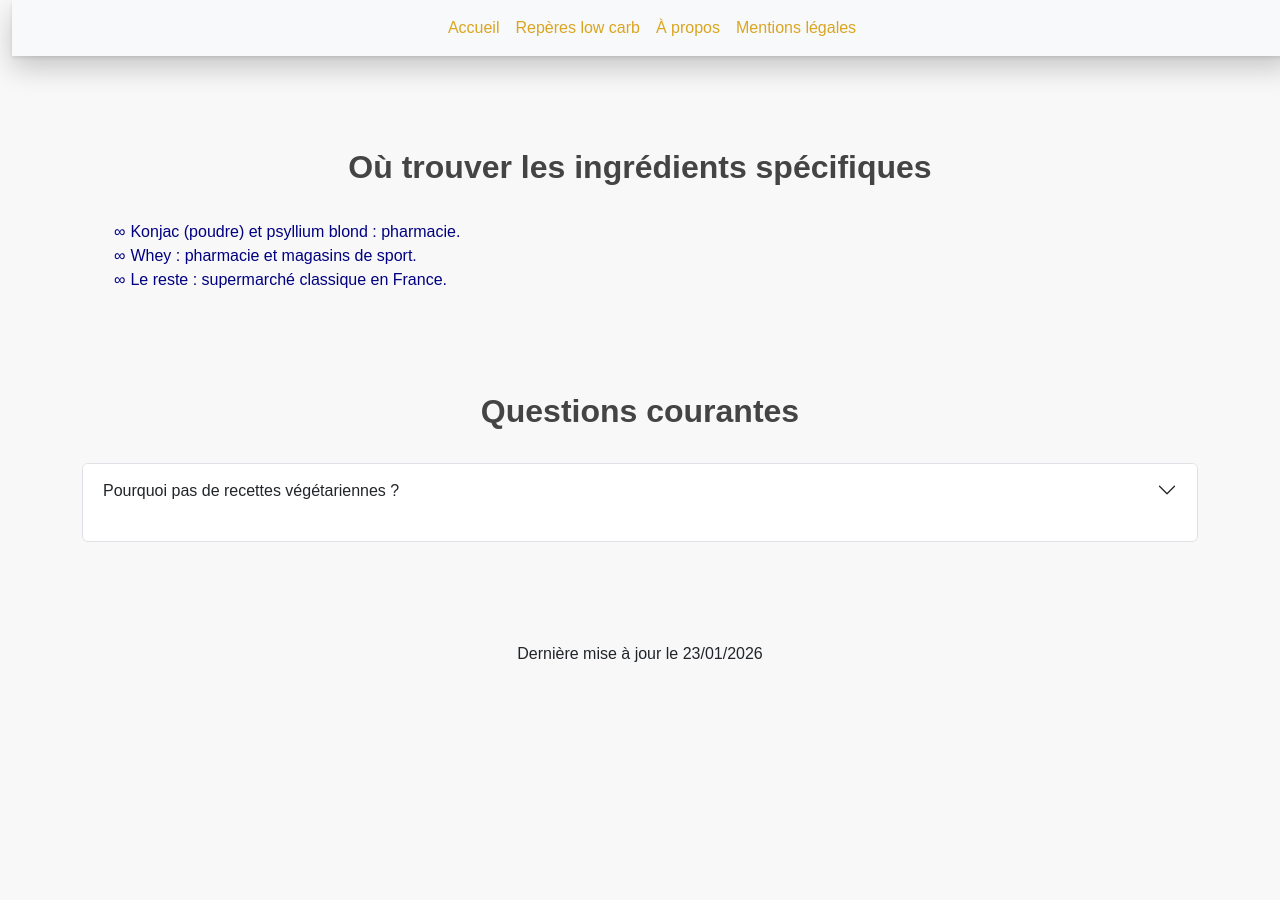
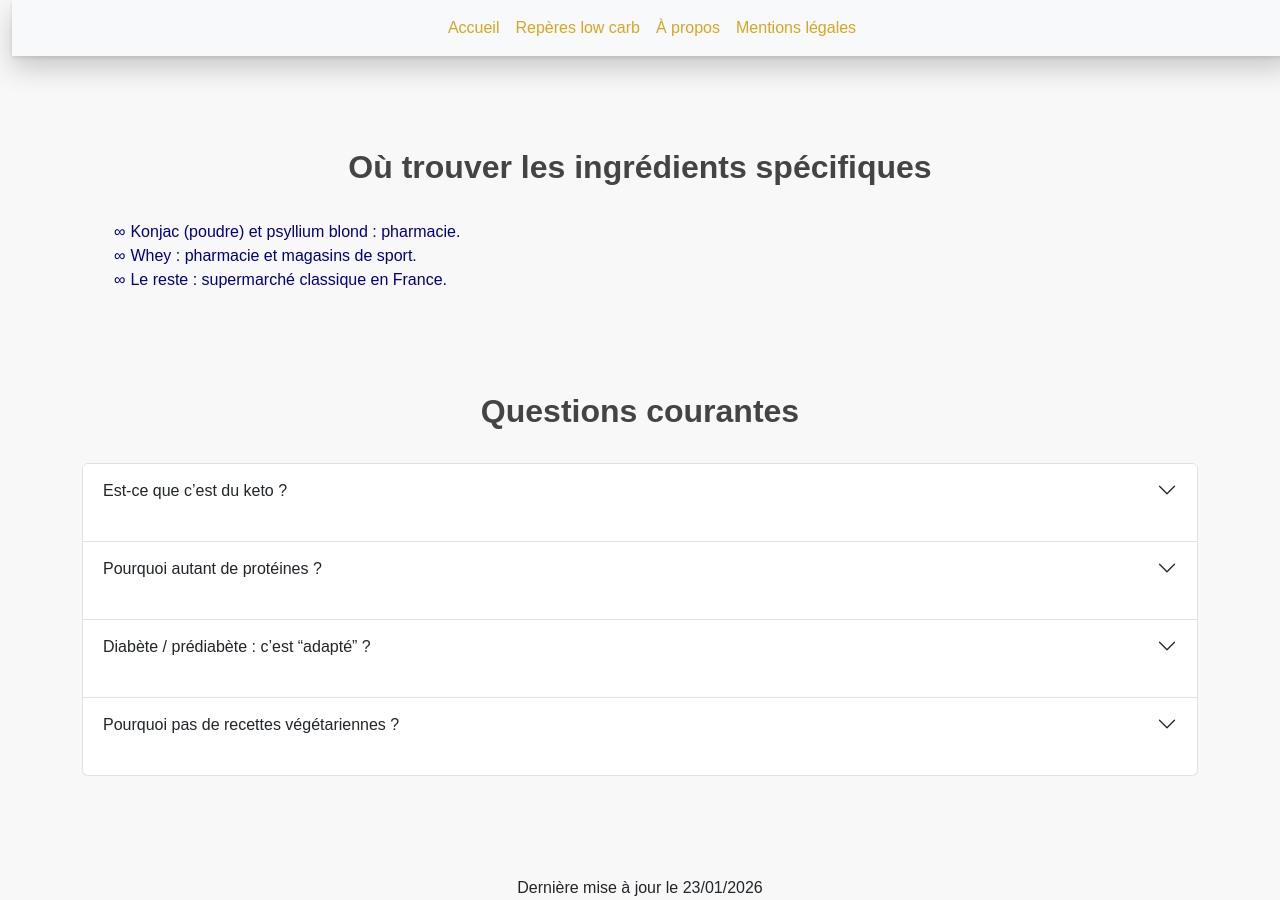
Before and after one commit to laurie-boissay/laurie-boissay.github.io, a Jekyll site: the page built from reperes-low-carb.html, in a window 1280 px wide and 900 px high, scrolled down 2001 px. Built offline with Jekyll 4.4.1, drawn with Linux system fonts in a browser that asks for light colours; before the commit the page ends 2667 px from its top, so only the background shows below that; some of the changed text lies outside the part shown.

Commit message:
Update reperes-low-carb.html

```diff
--- a/reperes-low-carb.html
+++ b/reperes-low-carb.html
@@ -171,13 +171,64 @@ description: "Repères low carb : apports visés, principes (cétose, lipolyse),
       <div class="accordion" id="accordionFaq">
 
         <div class="accordion-item">
-          <h3 class="accordion-header">
+          <h3 class="accordion-header" id="hF1">
             <button class="accordion-button collapsed" type="button"
-                    data-bs-toggle="collapse" data-bs-target="#cF4">
+                    data-bs-toggle="collapse" data-bs-target="#cF1"
+                    aria-expanded="false" aria-controls="cF1">
+              Est-ce que c’est du keto ?
+            </button>
+          </h3>
+          <div id="cF1" class="accordion-collapse collapse"
+               aria-labelledby="hF1" data-bs-parent="#accordionFaq">
+            <div class="accordion-body">
+              Non. C’est une approche <strong>low carb</strong>. La cétose n’est pas un objectif.
+            </div>
+          </div>
+        </div>
+
+        <div class="accordion-item">
+          <h3 class="accordion-header" id="hF2">
+            <button class="accordion-button collapsed" type="button"
+                    data-bs-toggle="collapse" data-bs-target="#cF2"
+                    aria-expanded="false" aria-controls="cF2">
+              Pourquoi autant de protéines ?
+            </button>
+          </h3>
+          <div id="cF2" class="accordion-collapse collapse"
+               aria-labelledby="hF2" data-bs-parent="#accordionFaq">
+            <div class="accordion-body">
+              Parce que l’objectif central du site est d’aider à atteindre un apport protéique élevé tout en restant low carb.
+            </div>
+          </div>
+        </div>
+
+        <div class="accordion-item">
+          <h3 class="accordion-header" id="hF3">
+            <button class="accordion-button collapsed" type="button"
+                    data-bs-toggle="collapse" data-bs-target="#cF3"
+                    aria-expanded="false" aria-controls="cF3">
+              Diabète / prédiabète : c’est “adapté” ?
+            </button>
+          </h3>
+          <div id="cF3" class="accordion-collapse collapse"
+               aria-labelledby="hF3" data-bs-parent="#accordionFaq">
+            <div class="accordion-body">
+              Ça peut convenir à certaines personnes car les glucides sont réduits, mais ce site n’est pas un avis médical.
+              En cas de pathologie ou de traitement, l’avis d’un professionnel de santé reste indispensable.
+            </div>
+          </div>
+        </div>
+
+        <div class="accordion-item">
+          <h3 class="accordion-header" id="hF4">
+            <button class="accordion-button collapsed" type="button"
+                    data-bs-toggle="collapse" data-bs-target="#cF4"
+                    aria-expanded="false" aria-controls="cF4">
               Pourquoi pas de recettes végétariennes ?
             </button>
           </h3>
-          <div id="cF4" class="accordion-collapse collapse">
+          <div id="cF4" class="accordion-collapse collapse"
+               aria-labelledby="hF4" data-bs-parent="#accordionFaq">
             <div class="accordion-body">
               <p>
                 Le régime végétarien pose ses propres défis nutritionnels, et ceux du low carb
```
Also changed, not shown: other parts of reperes-low-carb.html (+2 -2 lines).
